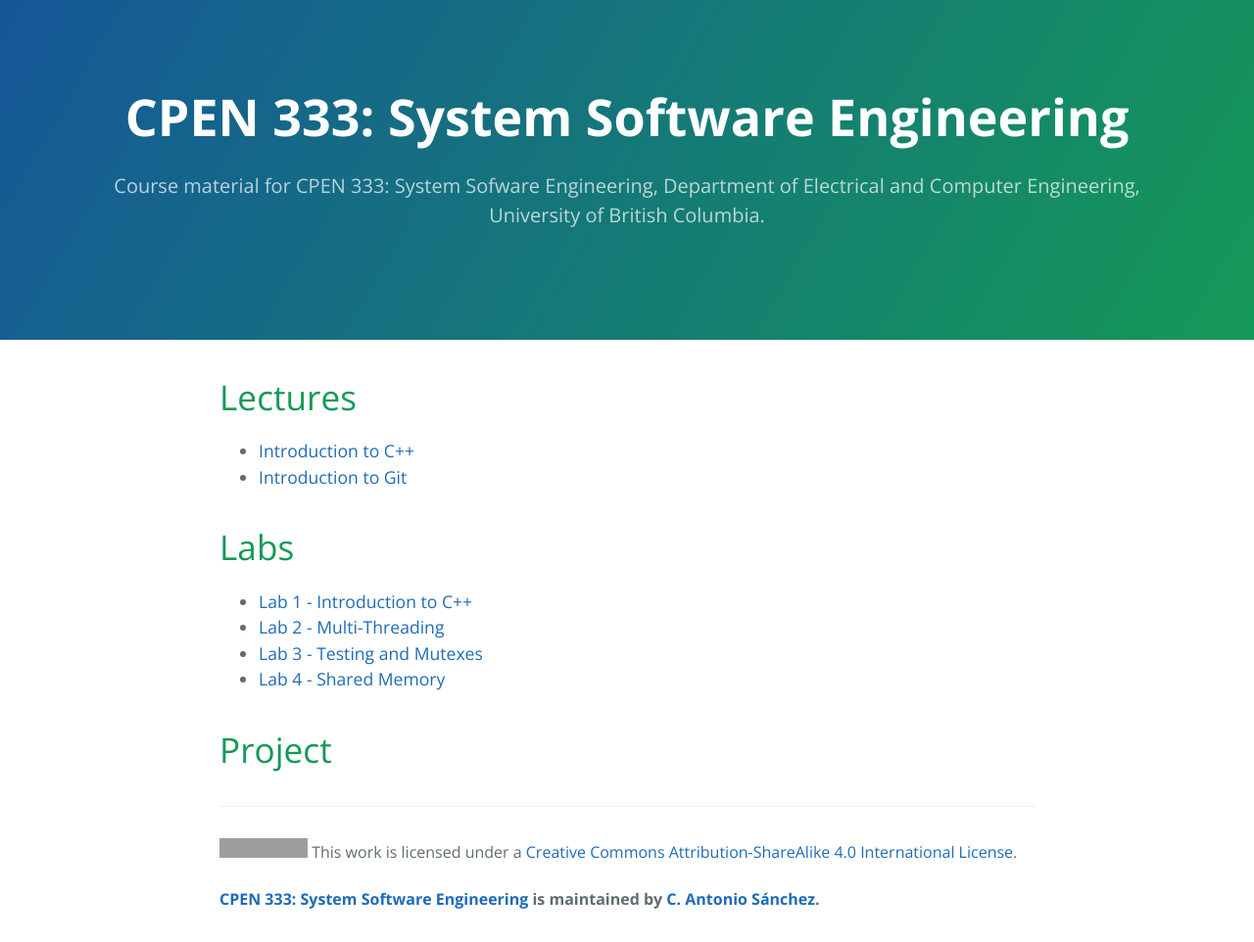
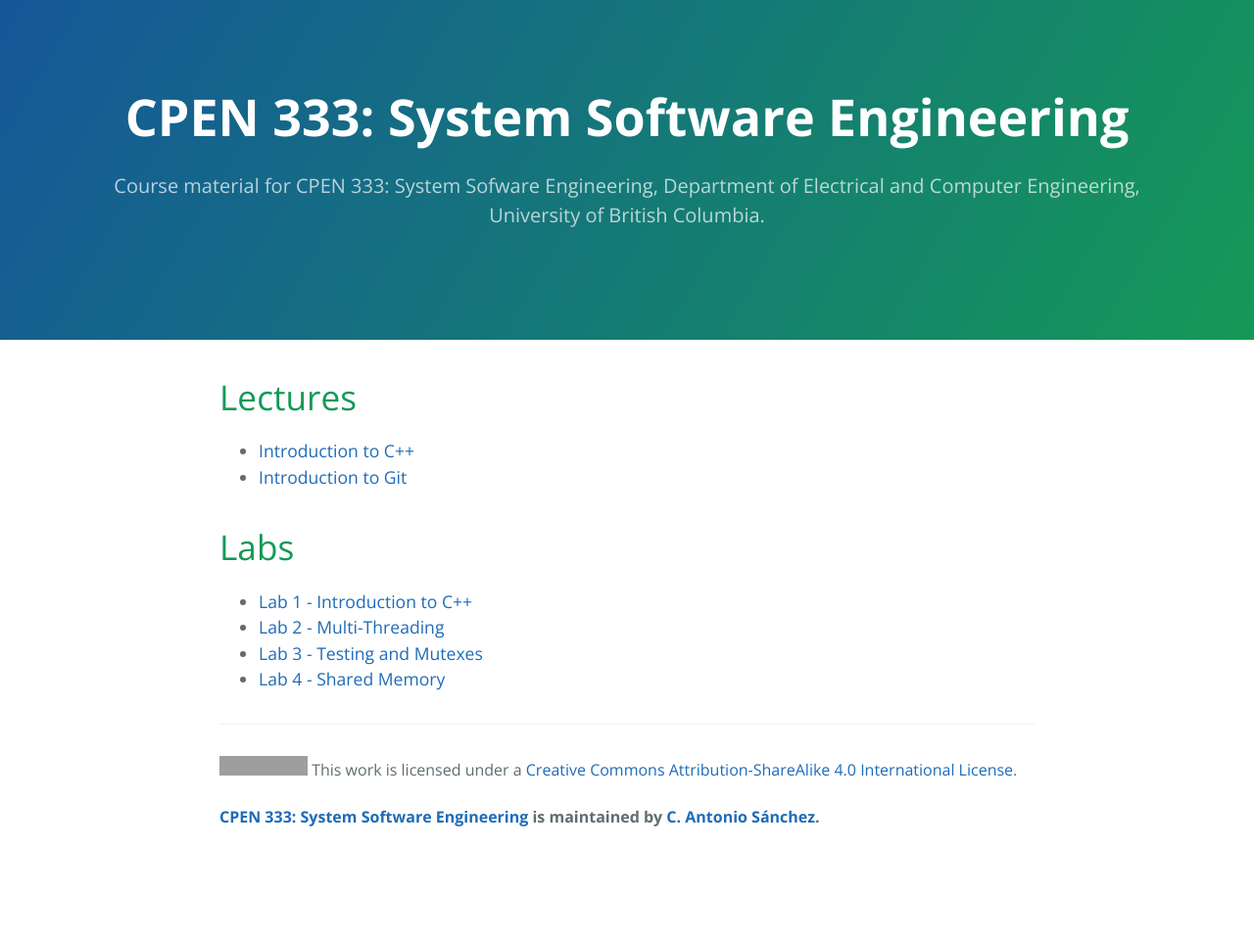
Before and after one commit to cpen333/cpen333.github.io, a Jekyll site: the page built from index.html, in a window 1280 px wide. Shown: the whole page at 98% size. Built offline with Jekyll 4.4.1, drawn with Linux system fonts in a browser that asks for light colours; after the commit the page ends 900 px from its top, so only the background shows below that; grey boxes are pictures that could not be loaded.

Commit message:
removed empty sections

```diff
--- a/index.html
+++ b/index.html
@@ -4,24 +4,30 @@
 ---
 
 <div id="home">
+  {% if site.lectures != empty %}
     <h1>Lectures</h1>
     <ul class="lectures">
       {% for lecture in site.lectures %}
         <li><a href="{{ site.baseurl }}{{ lecture.url }}">{{ lecture.title }}</a></li>
       {% endfor %}
     </ul>
+  {% endif %}
 
+  {% if site.labs != empty %}
     <h1>Labs</h1>
     <ul class="labs">
       {% for lab in site.labs %}
         <li><a href="{{ site.baseurl }}{{ lab.url }}">{{ lab.title }}</a></li>
       {% endfor %}
     </ul>
+  {% endif %}
 
+  {% if site.projects != empty %}
     <h1>Project</h1>
     <ul class="projects">
       {% for project in site.projects %}
         <li><a href="{{ site.baseurl }}{{ project.url }}">{{ project.title }}</a></li>
       {% endfor %}
     </ul>
+  {% endif %}
 </div>
```
Lines whose indentation alone changed are shown as unchanged.
